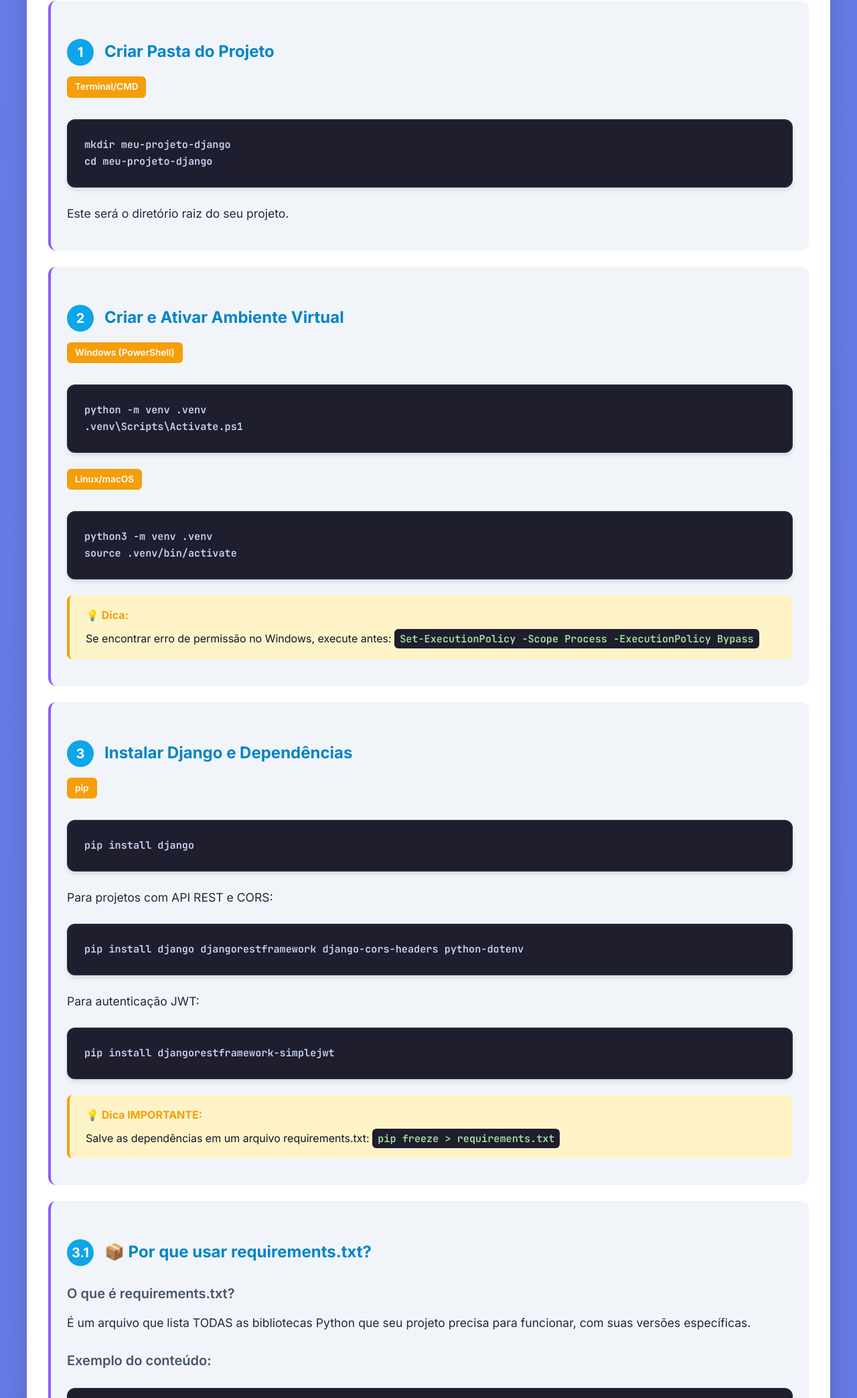
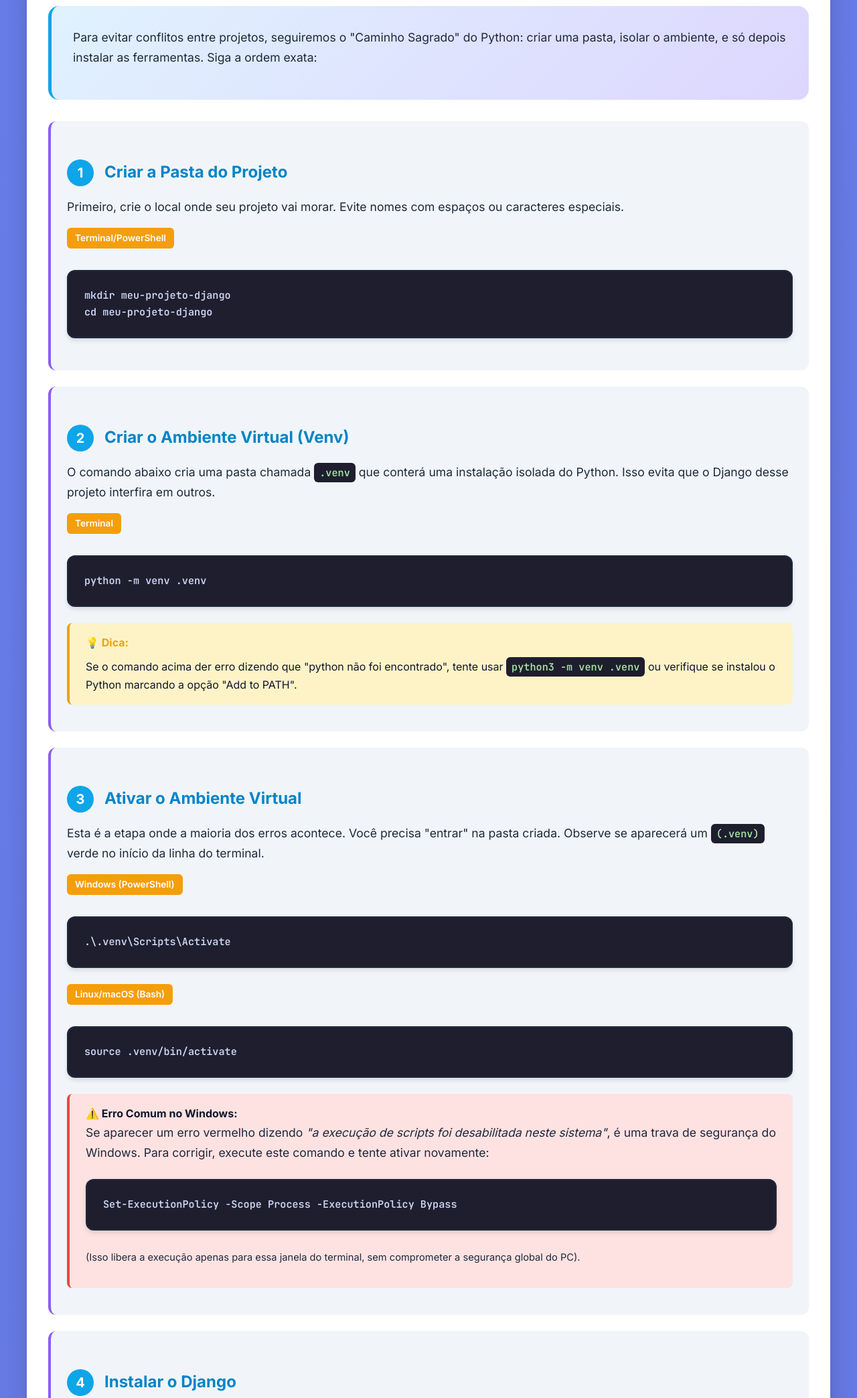
Before and after one commit to fdcneto/guia_completo_django, a plain HTML site: page guia_completo_django.html in a window 1280 px wide. Shown: the part 1514-3601 px from the top of the page at 67% size. Drawn offline with Linux system fonts and the light colour scheme.

Commit message:
incrementado informações sobre instalação

```diff
--- a/guia_completo_django.html
+++ b/guia_completo_django.html
@@ -509,46 +509,83 @@
 
             <h2 id="instalacao"><span class="emoji">🔧</span>Instalação e Configuração do Ambiente</h2>
 
-            <div class="step-container">
-                <h3><span class="step-number">1</span>Criar Pasta do Projeto</h3>
-                <span class="command-label">Terminal/CMD</span>
+            <div class="intro-box">
+                <p>Para evitar conflitos entre projetos, seguiremos o "Caminho Sagrado" do Python: criar uma pasta, isolar o ambiente, e só depois instalar as ferramentas. Siga a ordem exata:</p>
+            </div>
+
+            <div class="step-container">
+                <h3><span class="step-number">1</span>Criar a Pasta do Projeto</h3>
+                <p>Primeiro, crie o local onde seu projeto vai morar. Evite nomes com espaços ou caracteres especiais.</p>
+                <span class="command-label">Terminal/PowerShell</span>
                 <pre><code>mkdir meu-projeto-django
 cd meu-projeto-django</code></pre>
-                <p>Este será o diretório raiz do seu projeto.</p>
-            </div>
-
-            <div class="step-container">
-                <h3><span class="step-number">2</span>Criar e Ativar Ambiente Virtual</h3>
-                <span class="command-label">Windows (PowerShell)</span>
-                <pre><code>python -m venv .venv
-.venv\Scripts\Activate.ps1</code></pre>
-
-                <span class="command-label">Linux/macOS</span>
-                <pre><code>python3 -m venv .venv
-source .venv/bin/activate</code></pre>
+            </div>
+
+            <div class="step-container">
+                <h3><span class="step-number">2</span>Criar o Ambiente Virtual (Venv)</h3>
+                <p>O comando abaixo cria uma pasta chamada <code>.venv</code> que conterá uma instalação isolada do Python. Isso evita que o Django desse projeto interfira em outros.</p>
+
+                <span class="command-label">Terminal</span>
+                <pre><code>python -m venv .venv</code></pre>
 
                 <div class="tip-box">
                     <strong>💡 Dica:</strong>
-                    Se encontrar erro de permissão no Windows, execute antes:
-                    <code>Set-ExecutionPolicy -Scope Process -ExecutionPolicy Bypass</code>
-                </div>
-            </div>
-
-            <div class="step-container">
-                <h3><span class="step-number">3</span>Instalar Django e Dependências</h3>
-                <span class="command-label">pip</span>
+                    Se o comando acima der erro dizendo que "python não foi encontrado", tente usar <code>python3 -m venv .venv</code> ou verifique se instalou o Python marcando a opção "Add to PATH".
+                </div>
+            </div>
+
+            <div class="step-container">
+                <h3><span class="step-number">3</span>Ativar o Ambiente Virtual</h3>
+                <p>Esta é a etapa onde a maioria dos erros acontece. Você precisa "entrar" na pasta criada. Observe se aparecerá um <code>(.venv)</code> verde no início da linha do terminal.</p>
+
+                <span class="command-label">Windows (PowerShell)</span>
+                <pre><code>.\.venv\Scripts\Activate</code></pre>
+
+                <span class="command-label">Linux/macOS (Bash)</span>
+                <pre><code>source .venv/bin/activate</code></pre>
+
+                <div class="warning-box">
+                    <strong>⚠️ Erro Comum no Windows:</strong>
+                    <p>Se aparecer um erro vermelho dizendo <em>"a execução de scripts foi desabilitada neste sistema"</em>, é uma trava de segurança do Windows. Para corrigir, execute este comando e tente ativar novamente:</p>
+                    <pre><code>Set-ExecutionPolicy -Scope Process -ExecutionPolicy Bypass</code></pre>
+                    <p><small>(Isso libera a execução apenas para essa janela do terminal, sem comprometer a segurança global do PC).</small></p>
+                </div>
+            </div>
+
+            <div class="step-container">
+                <h3><span class="step-number">4</span>Instalar o Django</h3>
+                <p>Agora que o ambiente está ativo (tem o <code>(.venv)</code> no terminal?), podemos instalar o Django com segurança.</p>
+
+                <span class="command-label">Terminal (com venv ativo)</span>
                 <pre><code>pip install django</code></pre>
 
-                <p>Para projetos com API REST e CORS:</p>
-                <pre><code>pip install django djangorestframework django-cors-headers python-dotenv</code></pre>
-
-                <p>Para autenticação JWT:</p>
-                <pre><code>pip install djangorestframework-simplejwt</code></pre>
+                <p>Para verificar se instalou corretamente e ver a versão:</p>
+                <pre><code>python -m django --version</code></pre>
+            </div>
+
+            <div class="step-container">
+                <h3><span class="step-number">5</span>Instalar Dependências Extras</h3>
+                <p>Instale outras bibliotecas que seu projeto vá usar. Se for criar uma API, por exemplo:</p>
+
+                <span class="command-label">Terminal</span>
+                <pre><code>pip install djangorestframework django-cors-headers python-dotenv</code></pre>
 
                 <div class="tip-box">
-                    <strong>💡 Dica IMPORTANTE:</strong>
-                    Salve as dependências em um arquivo requirements.txt:
-                    <code>pip freeze > requirements.txt</code>
+                    <strong>💡 Nota:</strong>
+                    Sempre instale as bibliotecas com o ambiente virtual ativado. Se fechar o terminal, lembre-se de fazer o <strong>Passo 3</strong> novamente antes de instalar qualquer coisa.
+                </div>
+            </div>
+
+            <div class="step-container">
+                <h3><span class="step-number">6</span>Criar requirements.txt</h3>
+                <p>Para garantir que você (ou outro desenvolvedor) consiga reinstalar tudo isso no futuro com um comando só, "congelamos" as versões atuais.</p>
+
+                <span class="command-label">Terminal</span>
+                <pre><code>pip freeze > requirements.txt</code></pre>
+
+                <div class="success-box">
+                    <strong>✅ Conferência:</strong>
+                    Abra o arquivo <code>requirements.txt</code> que foi criado. Ele deve listar <code>Django==5.x.x</code> e as outras bibliotecas.
                 </div>
             </div>
 
```
